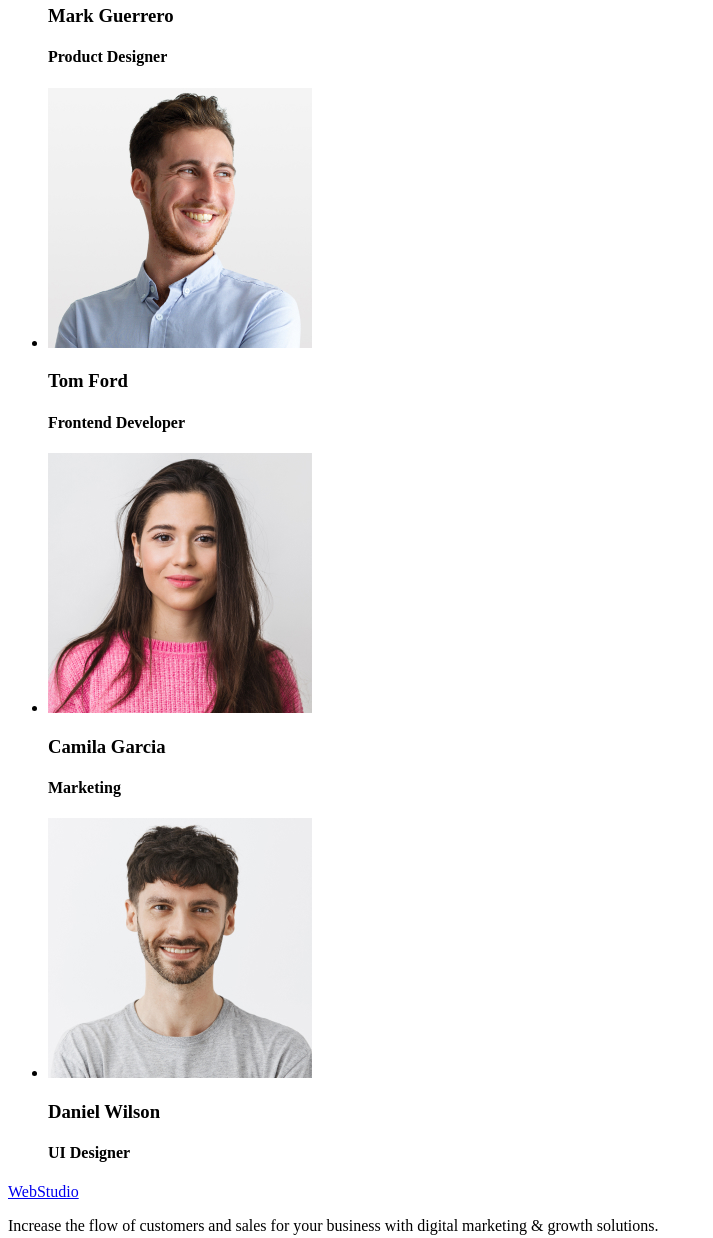
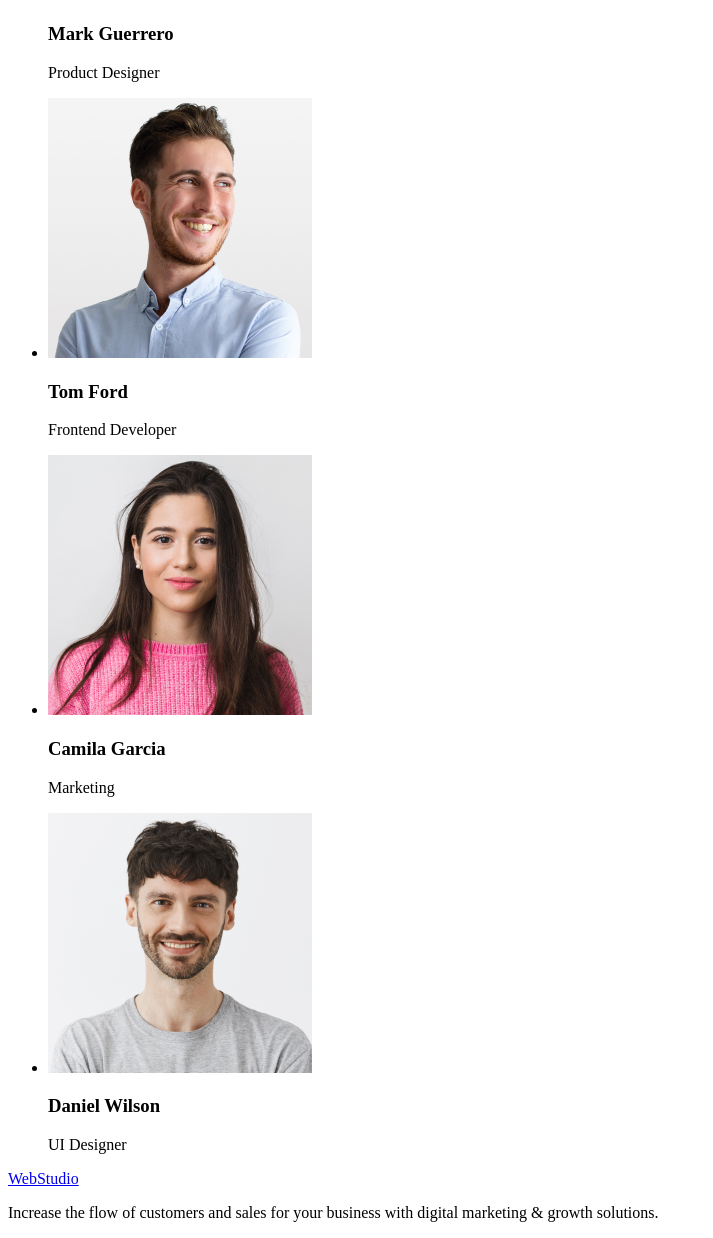
Before and after one commit to yana-shapka/goit-markup-hw-01, a plain HTML site: page index.html in a window 1280 px wide. Shown: the part 872-2110 px from the top of the page, without its empty margins (0-713 px from the left). Drawn offline with Linux system fonts and the light colour scheme.

Commit message:
Homework 1

```diff
--- a/index.html
+++ b/index.html
@@ -22,8 +22,12 @@
         </ul>
       </nav>
       <address>
-        <a href="mailto:info@devstudio.com">info@devstudio.com</a>
-        <a href="tel:+110001111111">+11 (000) 111-11-11</a>
+        <li>
+          <a href="mailto:info@devstudio.com">info@devstudio.com</a>
+        </li>
+        <li>
+          <a href="tel:+110001111111">+11 (000) 111-11-11</a>
+        </li>
       </address>
     </header>
     <main>
@@ -75,7 +79,7 @@
               alt="Smiling man with a beard and dark hair wearing a shirt"
             />
             <h3>Mark Guerrero</h3>
-            <h4>Product Designer</h4>
+            <p>Product Designer</p>
           </li>
           <li>
             <img
@@ -85,7 +89,7 @@
               alt="Smiling man with blond hair wearing a shirt"
             />
             <h3>Tom Ford</h3>
-            <h4>Frontend Developer</h4>
+            <p>Frontend Developer</p>
           </li>
           <li>
             <img
@@ -95,7 +99,7 @@
               alt="Smiling girl with dark hair wearing pink sweater"
             />
             <h3>Camila Garcia</h3>
-            <h4>Marketing</h4>
+            <p>Marketing</p>
           </li>
           <li>
             <img
@@ -105,7 +109,7 @@
               alt="Smiling man with dark hair wearing a t-shirt"
             />
             <h3>Daniel Wilson</h3>
-            <h4>UI Designer</h4>
+            <p>UI Designer</p>
           </li>
         </ul>
       </section>
```
